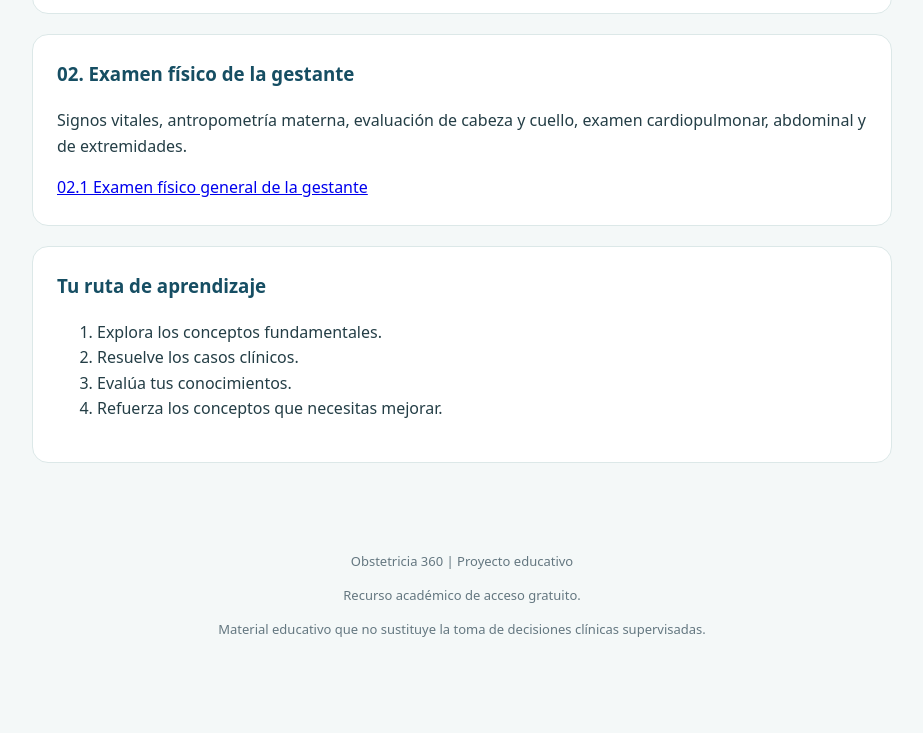
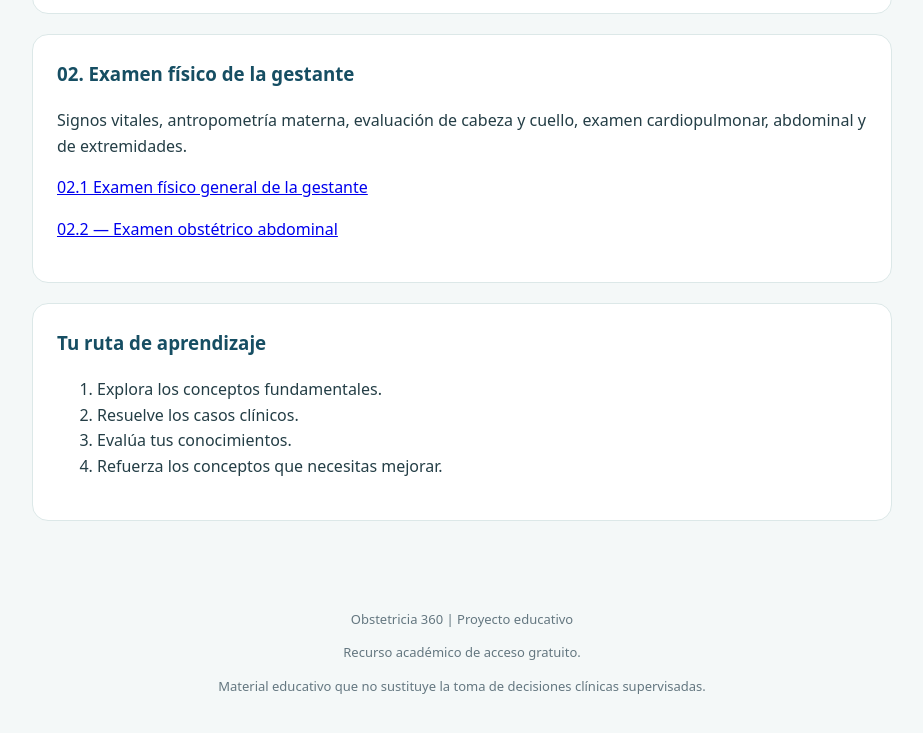
Before and after one commit to bp5icesi/obstetricia360, a plain HTML site: page index.html in a window 1280 px wide. Shown: the part 1410-2143 px from the top of the page, without its empty margins (178-1101 px from the left). Before the commit the page ends 2087 px from the top, so only its background shows below. Drawn offline with Linux system fonts and the light colour scheme.

Commit message:
Update index.html

```diff
--- a/index.html
+++ b/index.html
@@ -174,6 +174,11 @@ footer {
   <a href="./modulos/examen-fisico-general-completo.html">
     02.1 Examen físico general de la gestante
   </a>
+  <p>
+  <a href="./modulos/examen-obstetrico-abdominal.html">
+    02.2 — Examen obstétrico abdominal
+  </a>
+</p>
 </section>
 
 <section class="card">
```
